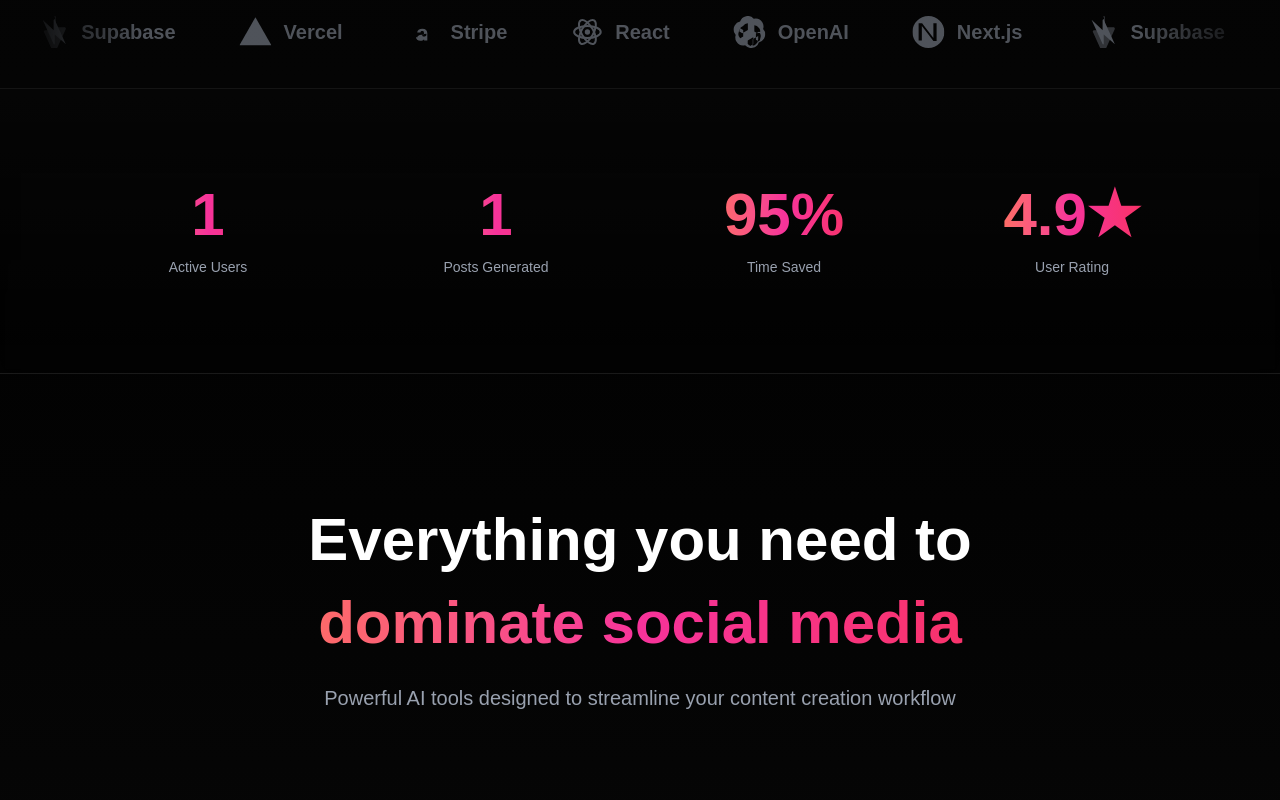
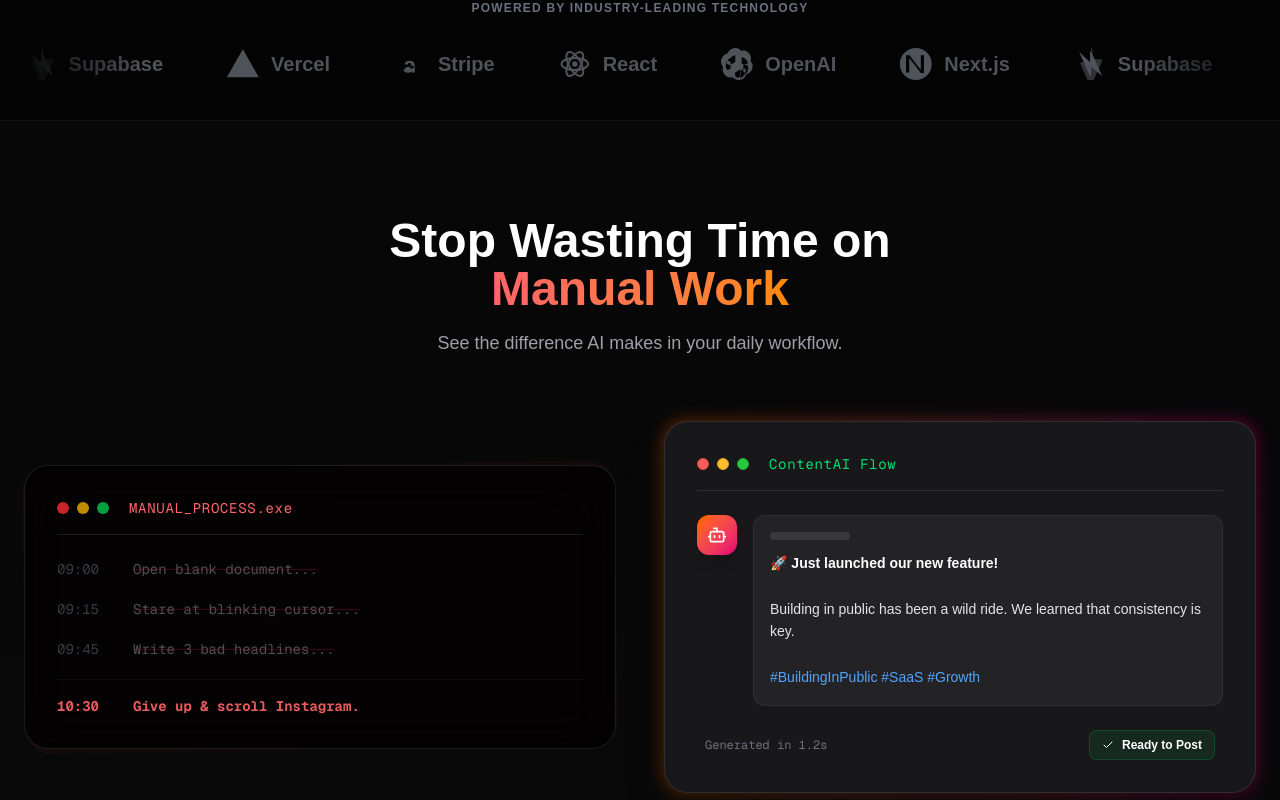
Before and after one commit to RedPanda-08/AI-Content-Generator, a Next.js app: page / in a window 1280 px wide. Shown: the part 880-1680 px from the top of the page. Built offline with nearby package versions, Linux system fonts and the light colour scheme; no server answers; the database is empty.

Commit message:
Added more features

```diff
--- a/app/page.tsx
+++ b/app/page.tsx
@@ -3,7 +3,7 @@ import Link from 'next/link';
 import { useRouter } from 'next/navigation';
 import { useState } from 'react';
 import { useSupabase } from '../components/SupabaseProvider';
-import { Bot, Zap, BarChart2, Lightbulb, TrendingUp, Star, Sparkles, ArrowRight, Users, Clock, Target, Loader2, Check } from 'lucide-react';
+import { Bot, Zap, BarChart2, Lightbulb, TrendingUp, Star, Sparkles, ArrowRight, Users, Clock, Target, Loader2, Check, X } from 'lucide-react';
 import { motion } from 'framer-motion';
 import TestimonialSection from '../components/TestimonialSection';
 
@@ -17,8 +17,8 @@ const staggerContainer = {
   visible: {
     opacity: 1,
     transition: {
-      staggerChildren: 0.15,
-      delayChildren: 0.2
+      staggerChildren: 0.2,
+      delayChildren: 0.1
     }
   }
 };
@@ -68,7 +68,7 @@ const ReactLogo = ({ className }: { className?: string }) => (
         <ellipse rx="10" ry="4.5" cx="12" cy="12" transform="rotate(60 12 12)"/>
         <ellipse rx="10" ry="4.5" cx="12" cy="12" transform="rotate(120 12 12)"/>
      </g>
-  </svg>
+ </svg>
 );
 
 
@@ -135,7 +135,7 @@ export default function HomePage() {
   ];
 
   return (
-    <main className="min-h-[100dvh] bg-gradient-to-b from-black via-neutral-950 to-black text-white overflow-hidden">
+    <main className="min-h-screen bg-gradient-to-b from-black via-neutral-950 to-black text-white overflow-hidden">
 
       {/* CSS for Smooth Ticker Animation */}
       <style jsx global>{`
@@ -197,7 +197,7 @@ export default function HomePage() {
       </header>
 
       {/* Hero Section */}
-      <section className="relative flex flex-col items-center justify-center min-h-[90vh] px-4 sm:px-6 pt-20 sm:pt-24 pb-12 sm:pb-16">
+      <section className="relative flex flex-col items-center justify-center min-h-[100svh] px-4 sm:px-6 pt-24 pb-12 sm:pt-32 sm:pb-16">
         <motion.div
           initial="hidden"
           animate="visible"
@@ -227,7 +227,7 @@ export default function HomePage() {
           </motion.p>
 
           {/* CTA Buttons */}
-          <motion.div variants={fadeInUp} className="flex flex-col sm:flex-row justify-center gap-3 sm:gap-4 pt-6 sm:pt-8 px-4">
+          <motion.div variants={fadeInUp} className="flex flex-col sm:flex-row justify-center gap-3 sm:gap-4 pt-6 sm:pt-8 px-4 w-full sm:w-auto">
             <button
               onClick={handleStartTrial}
               disabled={status !== 'idle'}
@@ -261,14 +261,20 @@ export default function HomePage() {
         </motion.div>
       </section>
 
-      {/* --- BRAND TICKER SECTION (OFFICIAL LOGOS) --- */}
-      <section className="py-10 border-t border-white/[0.05] bg-white/[0.01]">
+      {/* --- BRAND TICKER SECTION --- */}
+      {/* ADDED: Framer Motion Animation to Ticker Container */}
+      <motion.section
+        className="py-10 border-t border-white/[0.05] bg-white/[0.01]"
+        initial="hidden"
+        whileInView="visible"
+        viewport={{ once: true }}
+        variants={fadeInUp}
+      >
         <div className="max-w-7xl mx-auto px-4">
           <p className="text-center text-xs font-semibold text-gray-500 uppercase tracking-widest mb-8">Powered by industry-leading technology</p>
 
           <div className="relative w-full overflow-hidden [mask-image:_linear-gradient(to_right,transparent_0,_black_32px,_black_calc(100%-32px),transparent_100%)] sm:[mask-image:_linear-gradient(to_right,transparent_0,_black_128px,_black_calc(100%-128px),transparent_100%)]">
             <div className="flex w-max animate-scroll">
-              {/* First Copy */}
               <div className="flex items-center gap-16 pr-16">
                 {brands.map((brand, i) => (
                   <div key={i} className="flex items-center gap-3 text-gray-400 hover:text-white transition-colors group cursor-default">
@@ -277,7 +283,6 @@ export default function HomePage() {
                   </div>
                 ))}
               </div>
-              {/* Duplicate Copy for Infinite Loop */}
               <div className="flex items-center gap-16 pr-16">
                 {brands.map((brand, i) => (
                   <div key={`dup-${i}`} className="flex items-center gap-3 text-gray-400 hover:text-white transition-colors group cursor-default">
@@ -286,7 +291,6 @@ export default function HomePage() {
                   </div>
                 ))}
               </div>
-              {/* Triplicate Copy to ensure no gaps on wide screens */}
               <div className="flex items-center gap-16 pr-16">
                 {brands.map((brand, i) => (
                   <div key={`trip-${i}`} className="flex items-center gap-3 text-gray-400 hover:text-white transition-colors group cursor-default">
@@ -298,7 +302,115 @@ export default function HomePage() {
             </div>
           </div>
         </div>
-      </section>
+      </motion.section>
+
+      {/* --- BEFORE & AFTER COMPARISON --- */}
+      <motion.div
+         id="demo"
+         className="py-16 sm:py-24 bg-zinc-900/30 border-y border-white/5 relative overflow-hidden"
+         initial="hidden"
+         whileInView="visible"
+         viewport={{ once: true, margin: "-100px" }}
+         variants={staggerContainer}
+      >
+        <div className="absolute top-0 right-0 w-[500px] h-[500px] bg-orange-500/10 rounded-full blur-[100px] -z-10" />
+        <div className="absolute bottom-0 left-0 w-[500px] h-[500px] bg-pink-500/10 rounded-full blur-[100px] -z-10" />
+
+        <div className="max-w-7xl mx-auto px-4 sm:px-6">
+          <motion.div variants={fadeInUp} className="text-center mb-12 sm:mb-16">
+            <h2 className="text-3xl sm:text-4xl md:text-5xl font-bold mb-4">
+              Stop Wasting Time on <br/>
+              <span className="bg-gradient-to-r from-red-400 to-orange-400 bg-clip-text text-transparent">Manual Work</span>
+            </h2>
+            <p className="text-zinc-400 text-base sm:text-lg">See the difference AI makes in your daily workflow.</p>
+          </motion.div>
+
+          <div className="grid grid-cols-1 md:grid-cols-2 gap-8 lg:gap-12 items-center">
+            <motion.div
+              variants={fadeInUp}
+              whileHover={{ scale: 1.02, rotate: -1 }}
+              transition={{ type: "spring", stiffness: 300 }}
+              className="relative group"
+            >
+              <div className="absolute inset-0 bg-red-500/5 rounded-3xl transform -rotate-1 transition-transform group-hover:-rotate-2" />
+              <div className="relative p-6 sm:p-8 bg-black/80 border border-white/10 rounded-3xl backdrop-blur-xl">
+                <div className="flex items-center justify-between mb-6 border-b border-white/10 pb-4">
+                  <div className="flex items-center gap-3">
+                    <div className="flex gap-2">
+                        <div className="w-3 h-3 rounded-full bg-red-500/80" />
+                        <div className="w-3 h-3 rounded-full bg-yellow-500/80" />
+                        <div className="w-3 h-3 rounded-full bg-green-500/80" />
+                    </div>
+                    <span className="ml-2 text-xs sm:text-sm font-mono text-red-400 tracking-wider">MANUAL_PROCESS.exe</span>
+                  </div>
+                </div>
+                <div className="space-y-4 sm:space-y-5 font-mono text-xs sm:text-sm text-zinc-500">
+                  <div className="flex gap-3 sm:gap-4 items-start opacity-70">
+                    <span className="text-zinc-600 min-w-[50px] sm:min-w-[60px]">09:00</span>
+                    <span className="line-through decoration-red-500/30">Open blank document...</span>
+                  </div>
+                  <div className="flex gap-3 sm:gap-4 items-start opacity-70">
+                    <span className="text-zinc-600 min-w-[50px] sm:min-w-[60px]">09:15</span>
+                    <span className="line-through decoration-red-500/30">Stare at blinking cursor...</span>
+                  </div>
+                  <div className="flex gap-3 sm:gap-4 items-start opacity-70">
+                    <span className="text-zinc-600 min-w-[50px] sm:min-w-[60px]">09:45</span>
+                    <span className="line-through decoration-red-500/30">Write 3 bad headlines...</span>
+                  </div>
+                  <div className="flex gap-3 sm:gap-4 items-start text-red-400/90 font-bold mt-4 pt-4 border-t border-white/5">
+                    <span className="min-w-[50px] sm:min-w-[60px]">10:30</span>
+                    <span>Give up & scroll Instagram.</span>
+                  </div>
+                </div>
+              </div>
+            </motion.div>
+
+            <motion.div
+              variants={fadeInUp}
+              whileHover={{ scale: 1.03, y: -5 }}
+              transition={{ type: "spring", stiffness: 300 }}
+              className="relative group"
+            >
+              <div className="absolute -inset-0.5 bg-gradient-to-r from-orange-500 to-pink-600 rounded-3xl blur opacity-30 group-hover:opacity-50 transition-opacity duration-500" />
+              <div className="relative p-6 sm:p-8 bg-zinc-900 border border-white/10 rounded-3xl shadow-2xl backdrop-blur-xl bg-opacity-80">
+                <div className="flex items-center justify-between mb-6 border-b border-white/10 pb-4">
+                  <div className="flex items-center gap-3">
+                    <div className="flex gap-2">
+                        <div className="w-3 h-3 rounded-full bg-[#FF5F56] border border-[#E0443E]" />
+                        <div className="w-3 h-3 rounded-full bg-[#FFBD2E] border border-[#DEA123]" />
+                        <div className="w-3 h-3 rounded-full bg-[#27C93F] border border-[#1AAB29]" />
+                    </div>
+                    <span className="ml-2 text-xs sm:text-sm font-mono text-green-400 tracking-wider">ContentAI Flow</span>
+                  </div>
+                </div>
+                <div className="space-y-4">
+                    <div className="flex gap-3 sm:gap-4 items-start">
+                        <div className="p-2.5 bg-gradient-to-br from-orange-500 to-pink-600 rounded-xl shadow-lg">
+                            <Bot className="w-4 h-4 sm:w-5 sm:h-5 text-white" />
+                        </div>
+                        <div className="flex-1 bg-white/5 rounded-xl p-3 sm:p-4 border border-white/5 hover:bg-white/10 transition-colors cursor-default">
+                            <div className="h-2 w-16 sm:w-20 bg-white/10 rounded-full mb-3" />
+                            <p className="text-zinc-200 text-xs sm:text-sm leading-relaxed">
+                                🚀 <span className="text-white font-semibold">Just launched our new feature!</span>
+                                <br/><br/>
+                                Building in public has been a wild ride. We learned that consistency is key.
+                                <br/><br/>
+                                <span className="text-blue-400">#BuildingInPublic #SaaS #Growth</span>
+                            </p>
+                        </div>
+                    </div>
+                    <div className="pt-2 flex justify-between items-center px-1 sm:px-2">
+                        <span className="text-[10px] sm:text-xs text-zinc-500 font-mono">Generated in 1.2s</span>
+                        <button className="flex items-center gap-2 text-[10px] sm:text-xs font-bold text-white bg-green-500/10 border border-green-500/20 px-3 py-1.5 rounded-lg text-green-400 hover:bg-green-500/20 transition-colors">
+                            <Check className="w-3 h-3" /> Ready to Post
+                        </button>
+                    </div>
+                </div>
+              </div>
+            </motion.div>
+          </div>
+        </div>
+      </motion.div>
 
       {/* Stats Section */}
       <section className="py-16 sm:py-20 lg:py-24 border-y border-white/[0.08] bg-gradient-to-b from-white/[0.02] to-transparent backdrop-blur-sm relative overflow-hidden">
@@ -376,18 +488,31 @@ export default function HomePage() {
       </section>
 
       {/* How It Works Section */}
+      {/* ADDED: Scroll Animations to "How It Works" Section */}
       <section id="how-it-works" className="py-20 sm:py-24 lg:py-32 bg-gradient-to-b from-white/[0.02] to-transparent backdrop-blur-sm border-y border-white/[0.08] relative overflow-hidden">
         <div className="absolute inset-0 bg-grid-white/[0.02] bg-[size:32px_32px]"></div>
         <div className="max-w-6xl mx-auto px-4 sm:px-6 relative">
-          <div className="text-center mb-16 sm:mb-20 lg:mb-24">
+          <motion.div
+             initial="hidden"
+             whileInView="visible"
+             viewport={{ once: true }}
+             variants={fadeInUp}
+             className="text-center mb-16 sm:mb-20 lg:mb-24"
+          >
             <h2 className="text-3xl sm:text-4xl md:text-5xl lg:text-6xl font-bold mb-4 sm:mb-6 leading-tight px-4">
               Get started in
               <span className="bg-gradient-to-r from-orange-400 via-pink-500 to-red-500 bg-clip-text text-transparent"> minutes</span>
             </h2>
             <p className="text-base sm:text-lg lg:text-xl text-gray-400 font-light px-4">Three simple steps to transform your content game</p>
-          </div>
+          </motion.div>
 
-          <div className="grid grid-cols-1 md:grid-cols-3 gap-6 sm:gap-7 lg:gap-8 relative">
+          <motion.div
+             initial="hidden"
+             whileInView="visible"
+             viewport={{ once: true, margin: "-50px" }}
+             variants={staggerContainer}
+             className="grid grid-cols-1 md:grid-cols-3 gap-6 sm:gap-7 lg:gap-8 relative"
+          >
             {/* Connection Lines */}
             <div className="hidden md:block absolute top-16 left-0 right-0 h-0.5 bg-gradient-to-r from-transparent via-white/10 to-transparent"></div>
 
@@ -407,7 +532,7 @@ export default function HomePage() {
                 </div>
               </motion.div>
             ))}
-          </div>
+          </motion.div>
         </div>
       </section>
 
@@ -457,7 +582,14 @@ export default function HomePage() {
       </section>
 
       {/* Footer */}
-      <footer className="border-t border-white/[0.08] bg-black/50 backdrop-blur-xl py-12 sm:py-14 lg:py-16">
+      {/* ADDED: Subtle fade-in animation for Footer */}
+      <motion.footer
+        className="border-t border-white/[0.08] bg-black/50 backdrop-blur-xl py-12 sm:py-14 lg:py-16"
+        initial={{ opacity: 0 }}
+        whileInView={{ opacity: 1 }}
+        transition={{ duration: 0.8 }}
+        viewport={{ once: true }}
+      >
         <div className="max-w-7xl mx-auto px-4 sm:px-6">
           <div className="grid grid-cols-2 sm:grid-cols-2 lg:grid-cols-4 gap-8 sm:gap-10 lg:gap-12 mb-10 sm:mb-12">
             <div className="col-span-2 sm:col-span-2 lg:col-span-1">
@@ -497,7 +629,7 @@ export default function HomePage() {
             <p>&copy; {new Date().getFullYear()} ContentAI. All rights reserved.</p>
           </div>
         </div>
-      </footer>
+      </motion.footer>
     </main>
   );
 }
```
